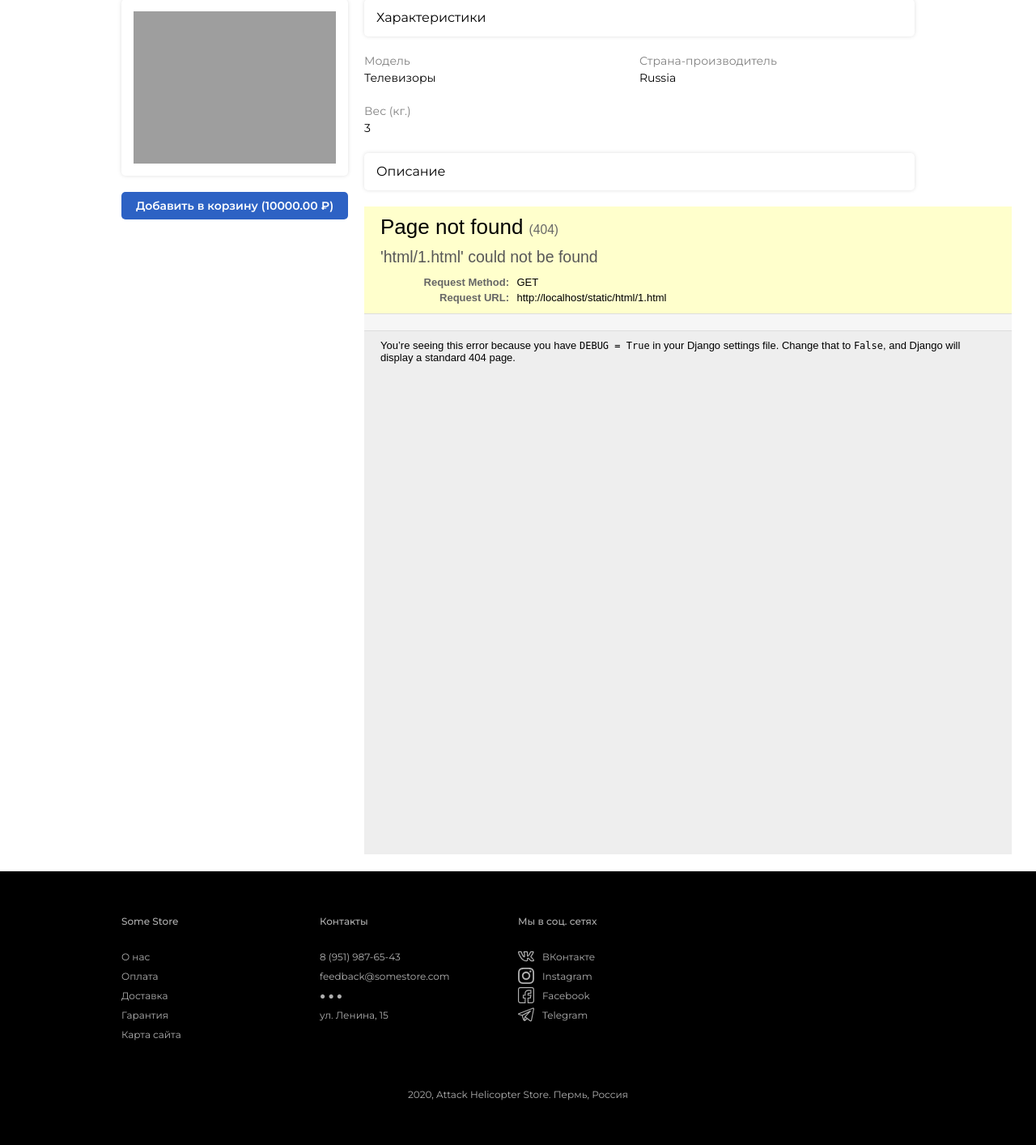
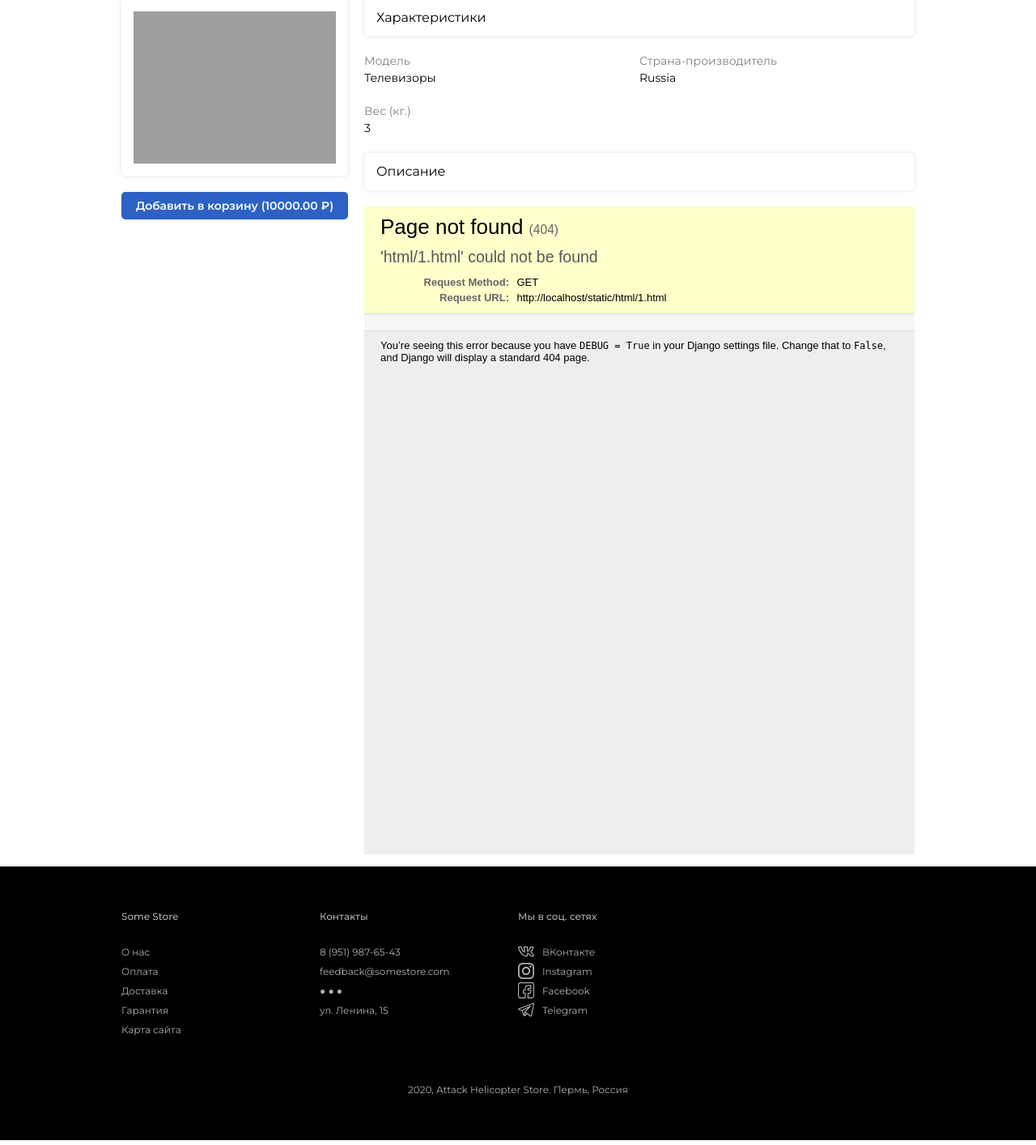
Before and after one commit to apap26/a_helicopter_TRPO, a Django app: a page that uses templates/product.html in a window 1280 px wide. Shown: the part 201-1615 px from the top of the page at 81% size. Run offline with Django 3.2, Linux system fonts and the light colour scheme; data comes from the database, SQL or seed files in the repository; some libraries are stand-ins or nearby versions; grey boxes are pictures that could not be loaded.

Commit message:
change iframe's style

```diff
--- a/static/style.css
+++ b/static/style.css
@@ -36,6 +36,8 @@ img {vertical-align: top;}
 
 h2, h3, h4, h5, h6 {font-size:inherit; font-weight: 400;}
 
+
+
 h1 {
 	margin: 20px auto;
 	font-size: 30px;
@@ -54,7 +56,11 @@ h2 {
 .tabulation {margin-right: 40px;}
 .left_side {float: left; margin-right: 20px;}
 .right_side {float: right; margin-left: 20px;}
-
+.about_html {
+	display: block;
+	position: relative;
+	width: 100%;
+}
 
 .header {
 	position: fixed;
--- a/templates/product.html
+++ b/templates/product.html
@@ -39,17 +39,15 @@
                                 <p>{{ product.weight }}</p>
                             </div>
                         </div>
-                        <div class="profile_about">
 						<h2>Описание</h2>
 						<p>
-                                <iframe id="blockrandom" name="iframe"
+							<iframe class="about_html" id="blockrandom" name="iframe"
 									src="/static/html/{{product.html_about}}.html"
 									scrolling="auto" width="800" height="800" frameborder="1">
 								Эта функция работает неправильно. К сожалению, ваш браузер не поддерживает Inline
 								Frames.
 							</iframe>
 						</p>
-                        </div>
                     </div>
 
                 </div>
```
Lines whose indentation alone changed are shown as unchanged.
